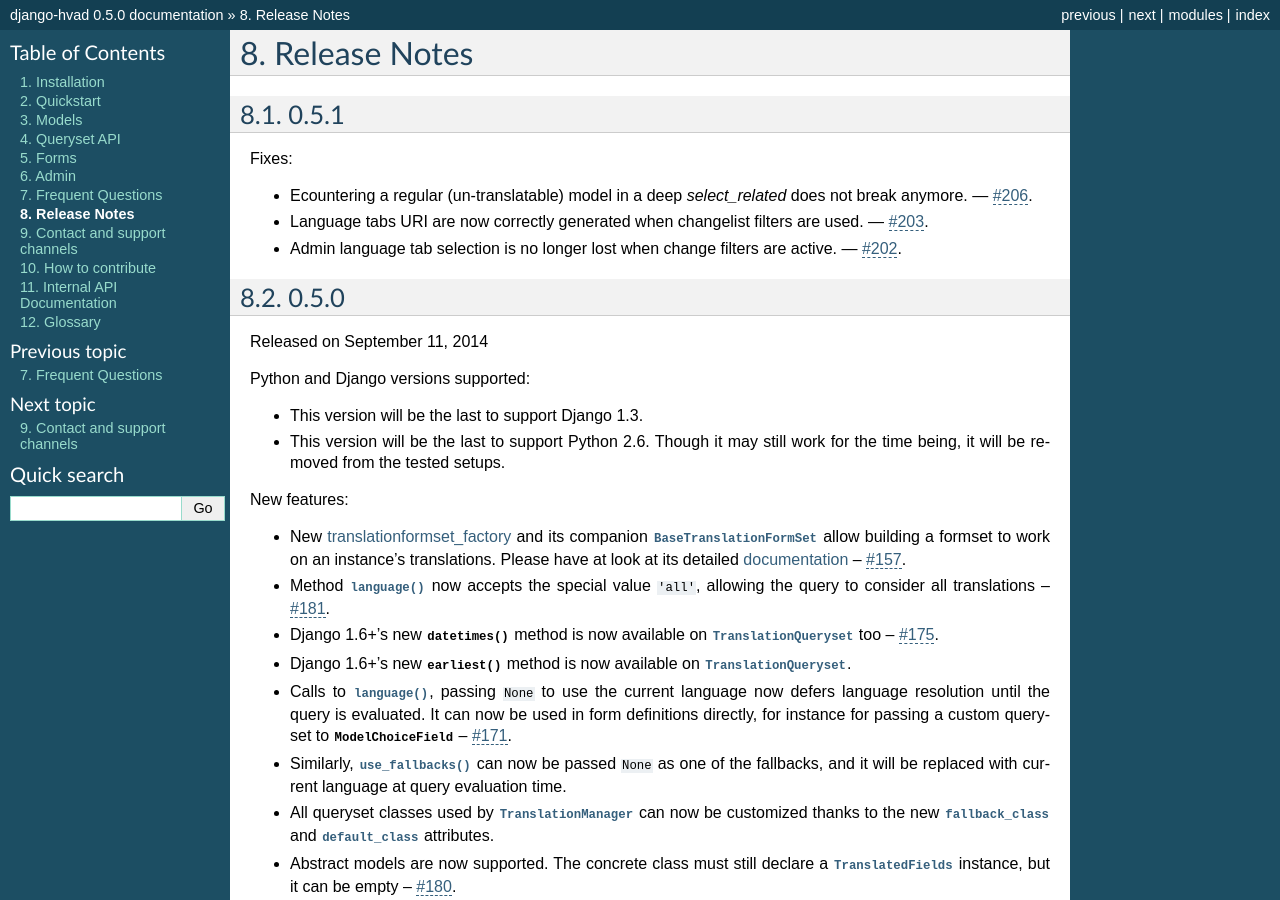
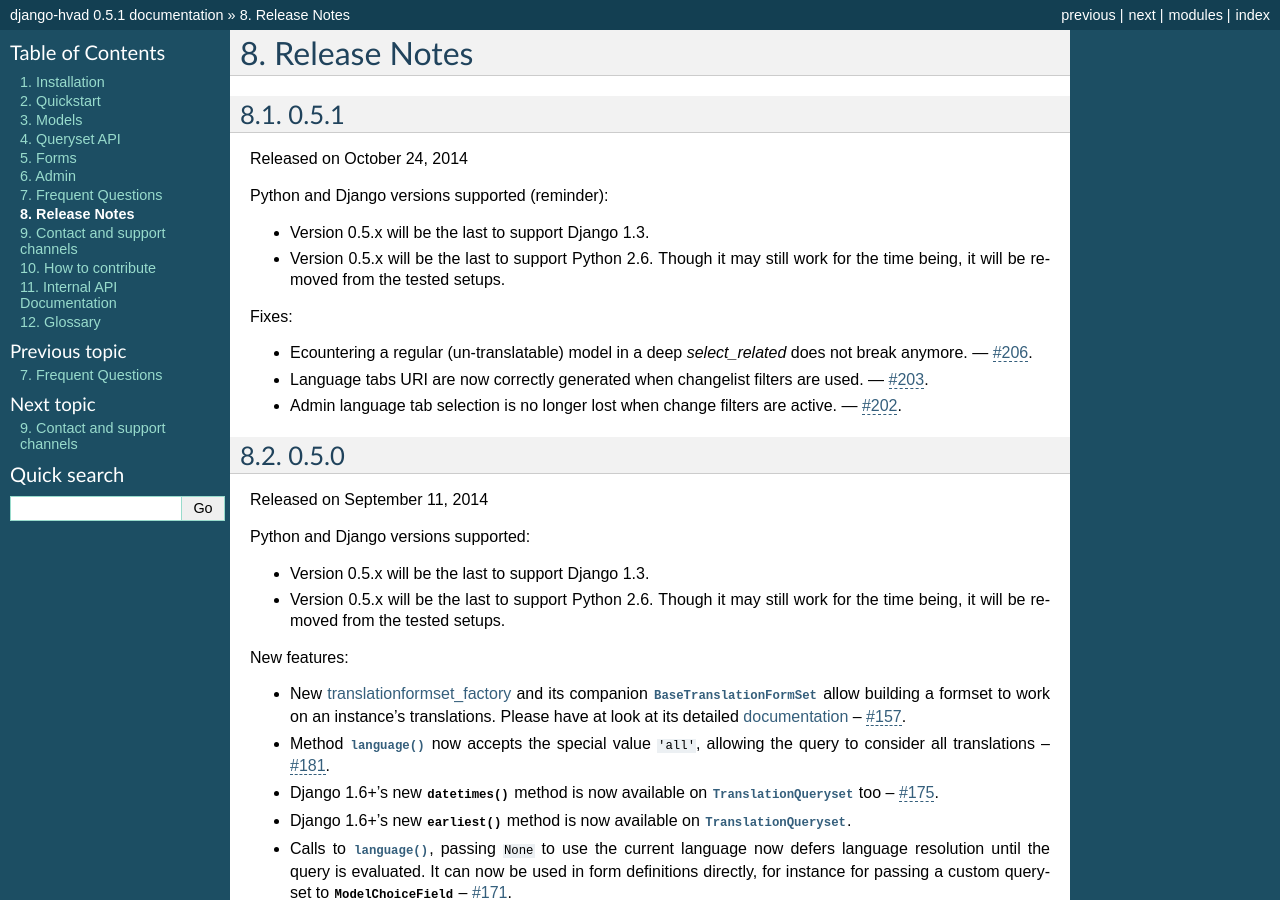
Before and after one commit to KristianOellegaard/django-hvad, a Sphinx documentation site: the page built from docs/public/release_notes.rst, in a window 1280 px wide and 900 px high. Built offline with Sphinx 7.4.7, drawn with Linux system fonts in a browser that asks for light colours; some of the changed text lies outside the part shown.

Commit message:
Publish release 0.5.1.

```diff
--- a/docs/conf.py
+++ b/docs/conf.py
@@ -55,9 +55,9 @@
 # built documents.
 #
 # The short X.Y version.
-version = '0.5.0'
+version = '0.5.1'
 # The full version, including alpha/beta/rc tags.
-release = '0.5.0'
+release = '0.5.1'
 
 # The language for content autogenerated by Sphinx. Refer to documentation
 # for a list of supported languages.
--- a/docs/public/release_notes.rst
+++ b/docs/public/release_notes.rst
@@ -7,6 +7,14 @@
 *****************************
 0.5.1
 *****************************
+
+Released on October 24, 2014
+
+Python and Django versions supported (reminder):
+
+- Version 0.5.x will be the last to support Django 1.3.
+- Version 0.5.x will be the last to support Python 2.6. Though it may
+  still work for the time being, it will be removed from the tested setups.
 
 Fixes:
 
@@ -27,8 +35,8 @@
 
 Python and Django versions supported:
 
-- This version will be the last to support Django 1.3.
-- This version will be the last to support Python 2.6. Though it may
+- Version 0.5.x will be the last to support Django 1.3.
+- Version 0.5.x will be the last to support Python 2.6. Though it may
   still work for the time being, it will be removed from the tested setups.
 
 New features:
--- a/hvad/__init__.py
+++ b/hvad/__init__.py
@@ -1,2 +1,2 @@
-__version__ = '0.5.0'
-VERSION = (0, 5, 0)
+__version__ = '0.5.1'
+VERSION = (0, 5, 1)
```
